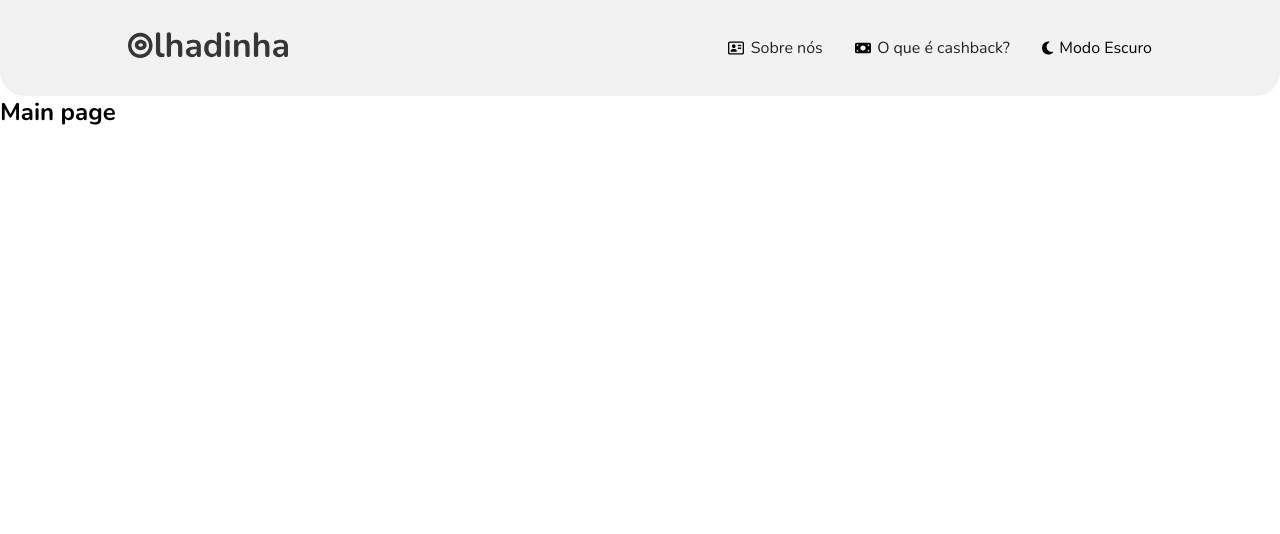
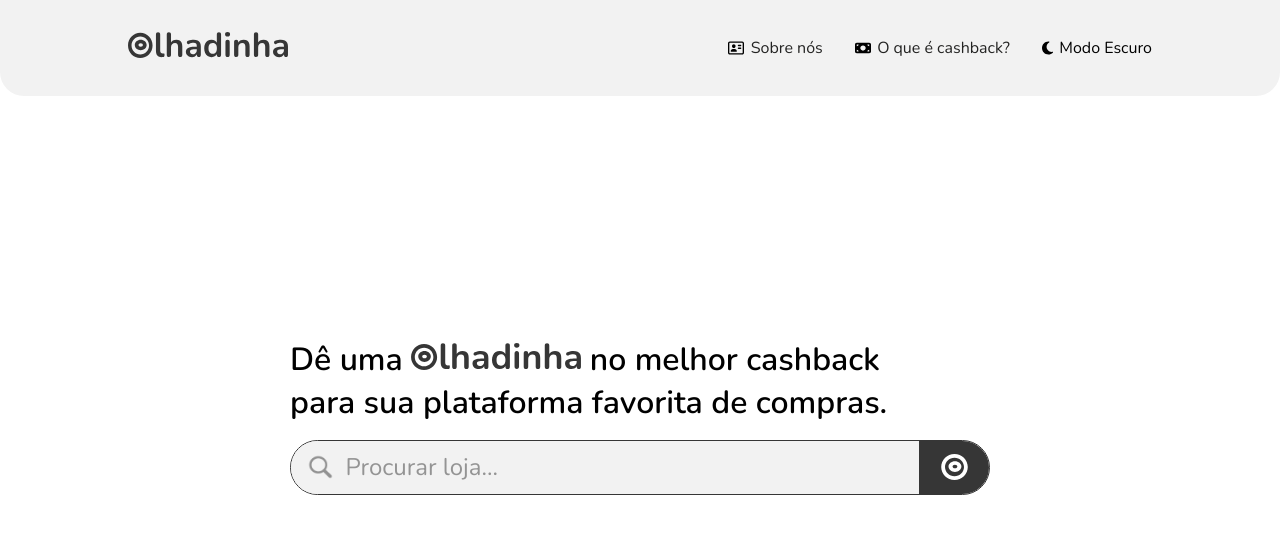
Before and after one commit to Olhadinha/olhadinha-front-end, a React (Vite) app: page / in a window 1280 px wide. Shown: the top 534 px of the page. Built offline with nearby package versions, Linux system fonts and the light colour scheme.

Commit message:
Feat: Create homepage and CSS Style

```diff
--- a/src/pages/root/index.module.css
+++ b/src/pages/root/index.module.css
@@ -0,0 +1,86 @@
+main {
+    width:75%;
+    height: 80vh;
+    display: flex;
+    flex-direction: column;
+    align-items: center;
+    justify-content: center;
+    margin: 0 12.5%;
+}
+main .content {
+    display: flex;
+    flex-direction: column;
+    align-items: start;
+    gap: 1rem;
+}
+
+main .text{
+    font-size: 2rem;
+    font-weight: 600;
+    display: flex;
+    flex-direction: column;
+}
+
+main .text img {
+    width: 170px;
+    height: auto;
+}
+
+main .searchBar {
+    width: 700px;
+    height: 55px;
+    display: flex;
+    border-radius: 50px;
+    border: 1px solid #363636;
+}
+
+main .searchBar .wrapperInput {
+    width: 90%;
+    display: flex;
+    gap: 0.75rem;
+    border-radius: 50px 0 0 50px;
+    background-color: #F2F2F2;
+    padding: 0 0 0 1rem;
+}
+
+main .searchBar .wrapperInput img {
+    height: 50%;
+    opacity: 75%;
+}
+
+main .searchBar .wrapperInput input{
+    width: 100%;
+    height: 100%;
+    font-size: 1.5rem;
+    border: none;
+    background-color: #F2F2F2;
+}
+
+main .searchBar .wrapperInput input:focus {
+    outline: none;
+}
+
+main .searchBar .wrapperInput, input {
+    display: flex;
+    align-items: center;
+}
+
+main .searchBar .wrapperInput input::placeholder {
+    opacity: 75%;
+    font-size: 1.5rem;
+}
+
+main .searchBar .searchButton {
+    width: 10%;
+    display: flex;
+    justify-content: center;
+    align-items: center;
+    border-radius: 0 50px 50px 0;
+    background-color: #363636;
+    cursor: pointer;
+}
+
+main .searchBar .searchButton img {
+    width: 50%;
+    height: 50%;
+}
--- a/src/pages/root/index.tsx
+++ b/src/pages/root/index.tsx
@@ -1,12 +1,33 @@
 import Header from "../../components/Header";
+import olhadinhaName from "../../assets/OlhadinhaName.svg"
+import styles from "./index.module.css"
+import lupaIcon from "../../assets/LupaIcon.png"
+import logoIcon from "../../assets/LogoIcon.svg"
 
 export default function RootPage() {
+    document.title = "Olhadinha Cashback";
     return (
         <>
             <Header />
             <main>
-                <h2 className="">Main page</h2>
-            </main>
+                <div className={styles.content}>
+
+                    <div className={styles.text}>
+                        <span className="">Dê uma <img src={olhadinhaName} alt="Olhadinha" /> no melhor cashback</span>
+                        <span>para sua plataforma favorita de compras.</span>
+                    </div>
+
+                    <div className={styles.searchBar}>
+                        <div className={styles.wrapperInput}>
+                            <img src={lupaIcon} alt="" />
+                            <input type="text" id="inputName" placeholder="Procurar loja..." />
+                        </div>
+                        <button className={styles.searchButton}>
+                            <img src={logoIcon} />
+                        </button>
+                    </div>
+                </div>
+            </main >
         </>
     );
 }
```
